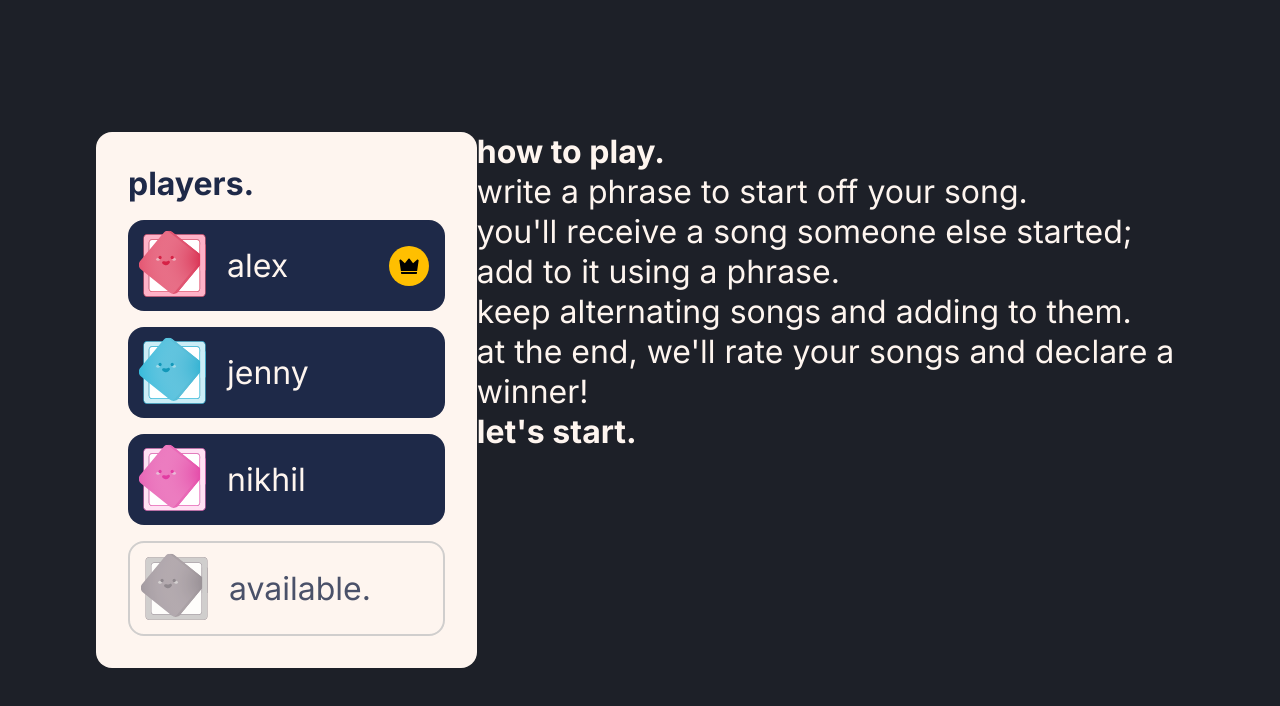
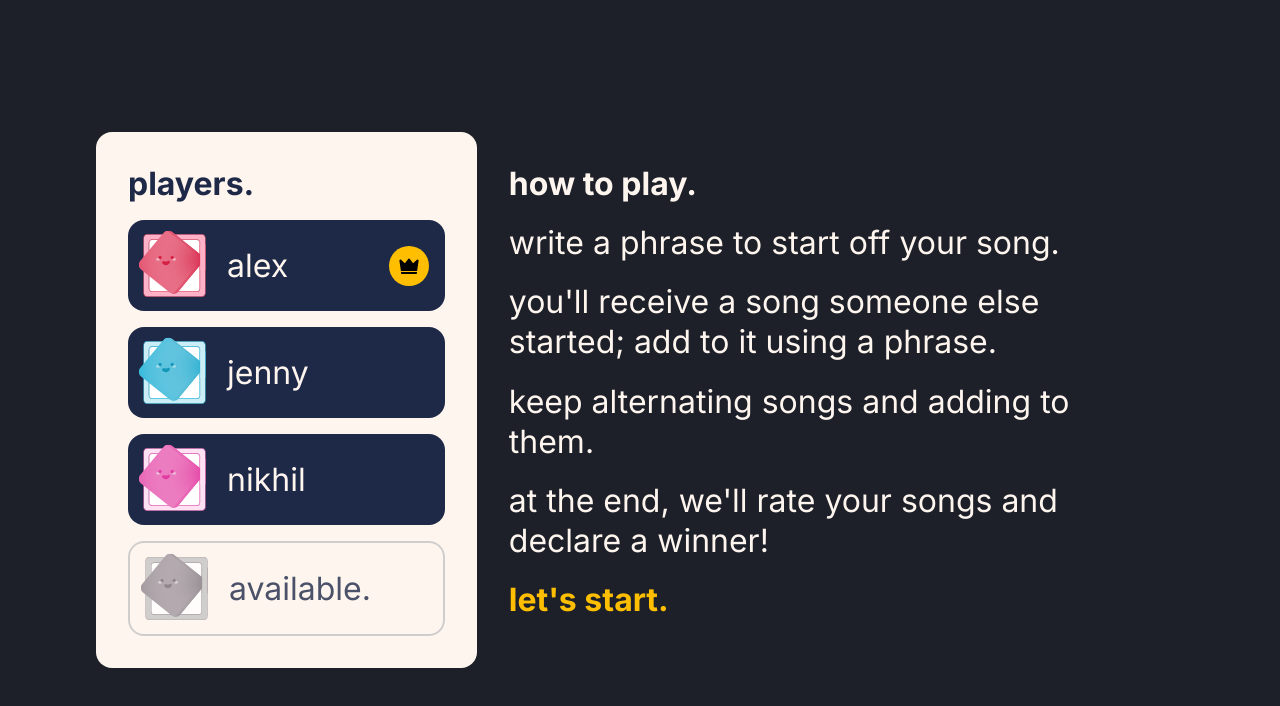
Before and after one commit to jasmine-dragons/tempo, a Next.js app in the folder client/: page /game in a window 1280 px wide. Shown: the top 706 px of the page. Built offline with nearby package versions, Linux system fonts and the light colour scheme.

Commit message:
Add css for info

```diff
--- a/client/src/components/InfoDisplay/style.module.scss
+++ b/client/src/components/InfoDisplay/style.module.scss
@@ -0,0 +1,27 @@
+@use "src/styles/vars.scss" as vars;
+
+.container {
+    margin: 2rem;
+    color: vars.$white;
+
+    .step {
+      margin: 1.2rem auto;
+    }
+
+    .start {
+      color: vars.$yellow;
+
+      // copy and pasted the animation
+      transition: 0.3s all;
+      text-align: left;
+      display: flex;
+      flex-direction: column;
+      width: 15rem;
+
+      &:hover {
+        transform: scale(1.1);
+        transform-origin: left;
+        font-weight: 500;
+      }
+    }
+  }
--- a/client/src/styles/vars.scss
+++ b/client/src/styles/vars.scss
@@ -3,5 +3,6 @@ $white: #fef5ef;
 $red: #d62246;
 $navy: #1e2948;
 $pink: #e23ca2;
+$yellow: #FFBF00;
 
 $background: #1d2028;
```
